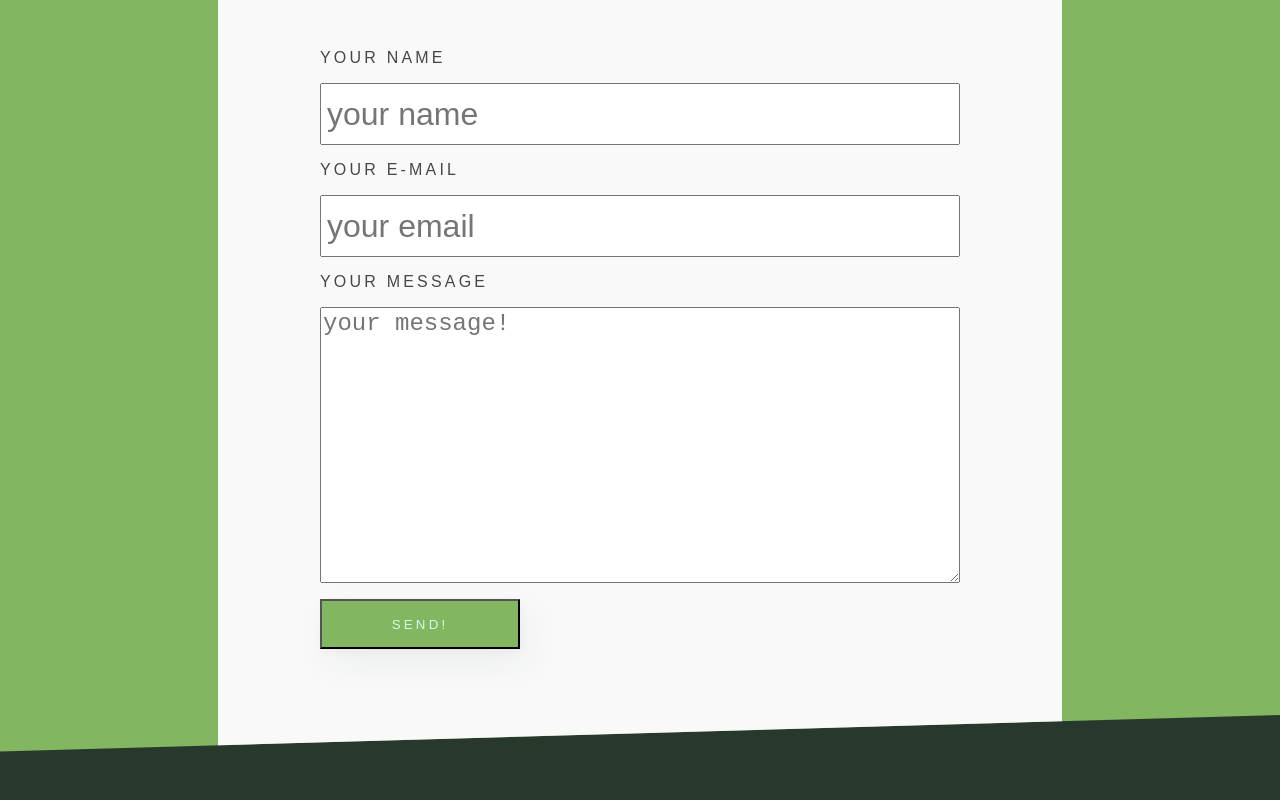
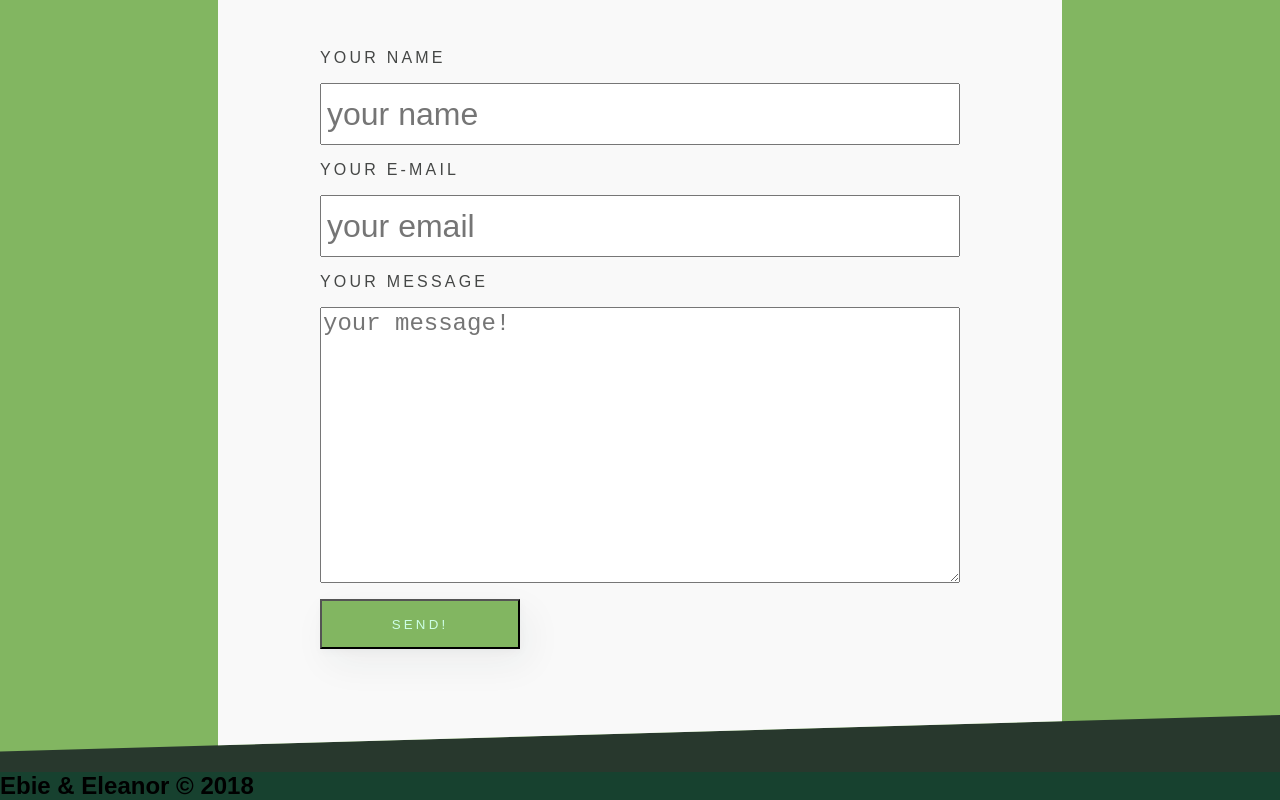
Before and after one commit to lukecamelo/ebie-and-eleanor, a website: page index.html in a window 1280 px wide. Shown: the part 2922-3722 px from the top of the page. Before the commit the page ends 3674 px from the top, so only its background shows below. Drawn offline with nearby package versions, Linux system fonts and the light colour scheme; a web font is replaced by a local one.

Commit message:
Added (unstyled) footer

```diff
--- a/index.html
+++ b/index.html
@@ -133,6 +133,9 @@
 
   </section>
 
+  <footer class='footer'>
+    <h2>Ebie & Eleanor &copy; 2018</h2>
+  </footer>
   <script src="https://unpkg.com/scrollreveal/dist/scrollreveal.min.js"></script>
   <script src="index.js"></script>
 </body>
--- a/index.scss
+++ b/index.scss
@@ -423,3 +423,12 @@ body {
     }
   }
 }
+
+.footer {
+  background-color: rgb(23, 65, 47);
+  height: 100%;
+  margin-bottom: 0;
+  h2 {
+    margin-bottom: 0;
+  }
+}
```
Also changed, not shown: index.css, 1 other file.
